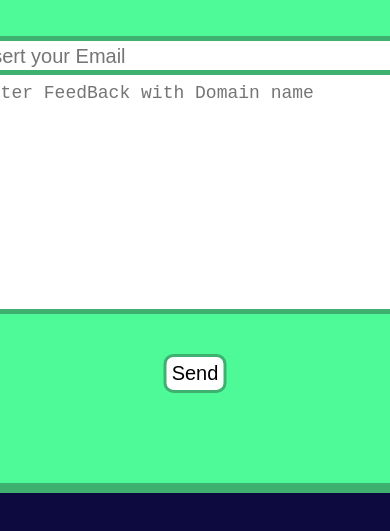
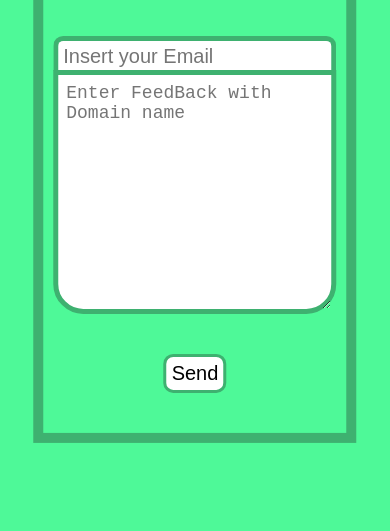
Before and after one commit to ahmedkmh/projects, a plain HTML site: page Email/index.html in a window 390 px wide. Shown: the part 247-778 px from the top of the page. Drawn offline with Linux system fonts and the light colour scheme.

Commit message:
making them responsive

```diff
--- a/Email/index.html
+++ b/Email/index.html
@@ -1,5 +1,6 @@
 <html>
     <head>
+        <meta name="viewport" content="width=device-width, initial-scale=1.0">
         <style>
             body {
              font-family: Arial;
@@ -33,6 +34,10 @@
              height:35px;
              margin-top: 0px;
              margin-bottom: 40px;
+             padding: 8px;
+             width: 458px;
+            height: 244px;
+            font-size: 18px;
          }
          .text {
              padding: 10px;
@@ -78,6 +83,21 @@
         border-bottom-left-radius: 0px;
              border-bottom-right-radius: 0px;
     }
+    @media only screen and (max-width: 425px) {
+                body {
+                    background-color: #4ef998;
+                }
+                .content {
+                    padding: 10px;
+                    border-radius: 0;
+                }
+                input.text {
+                    width: 100%;
+                }
+                textarea.text {
+                    width: 100%;
+                }
+            }
         </style>
         <title>FeedBack</title>
     </head>
@@ -86,7 +106,7 @@
             <h1>FeedBack</h1>
             <form action="https://formspree.io/f/xrgvzjdd" method="POST" >
             <input name="email" type="email" placeholder="Insert your Email" class="text" id="2015">
-        <textarea name="message" class="text" id="2145" style="padding: 8px;width: 458px; height: 244px;font-size: 18px;" placeholder="Enter FeedBack with Domain name" size="50" cols="11"></textarea><br>
+        <textarea name="message" class="text" id="2145" placeholder="Enter FeedBack with Domain name" size="50" cols="11"></textarea><br>
         <button type="submit" class="btn" id="btn">Send</button><br>
         </form>
         <h3 id="2012">Sending....</h3>
```
Also changed, not shown: caculator 2/index.html (+18 -0 lines), to do list/index.html (+11 -0 lines).
